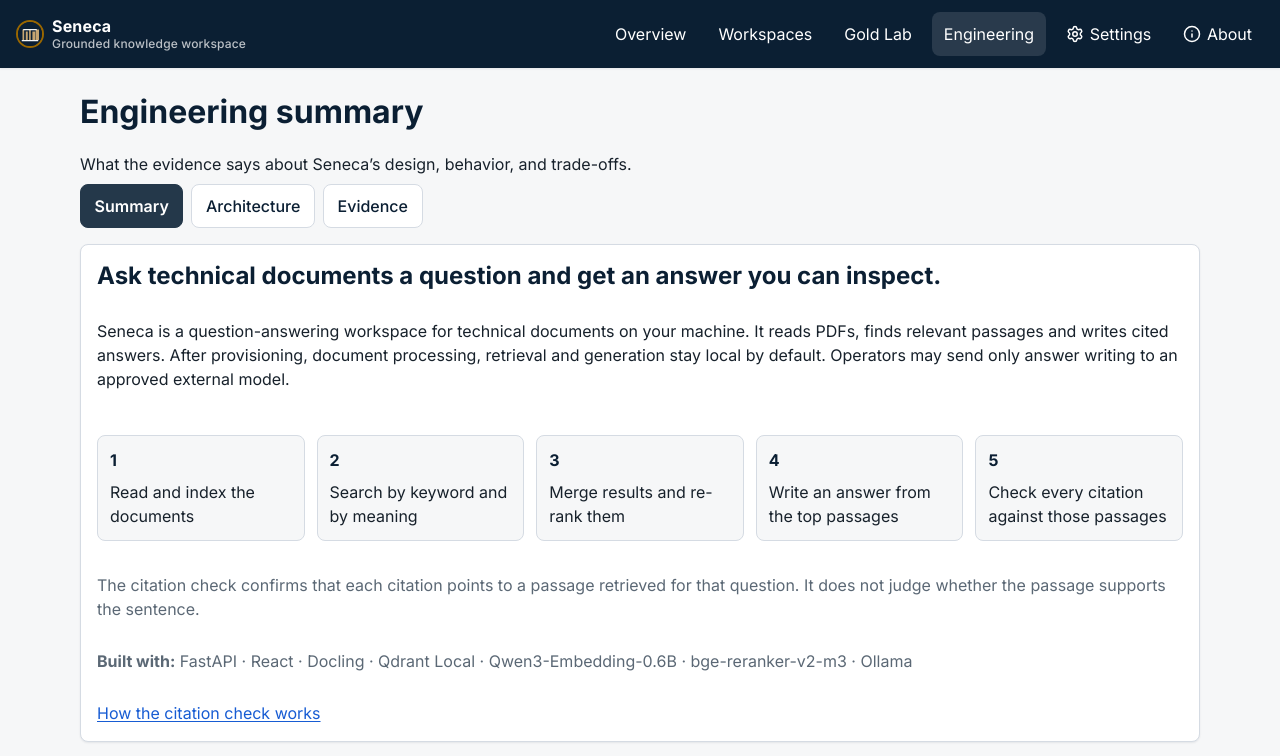
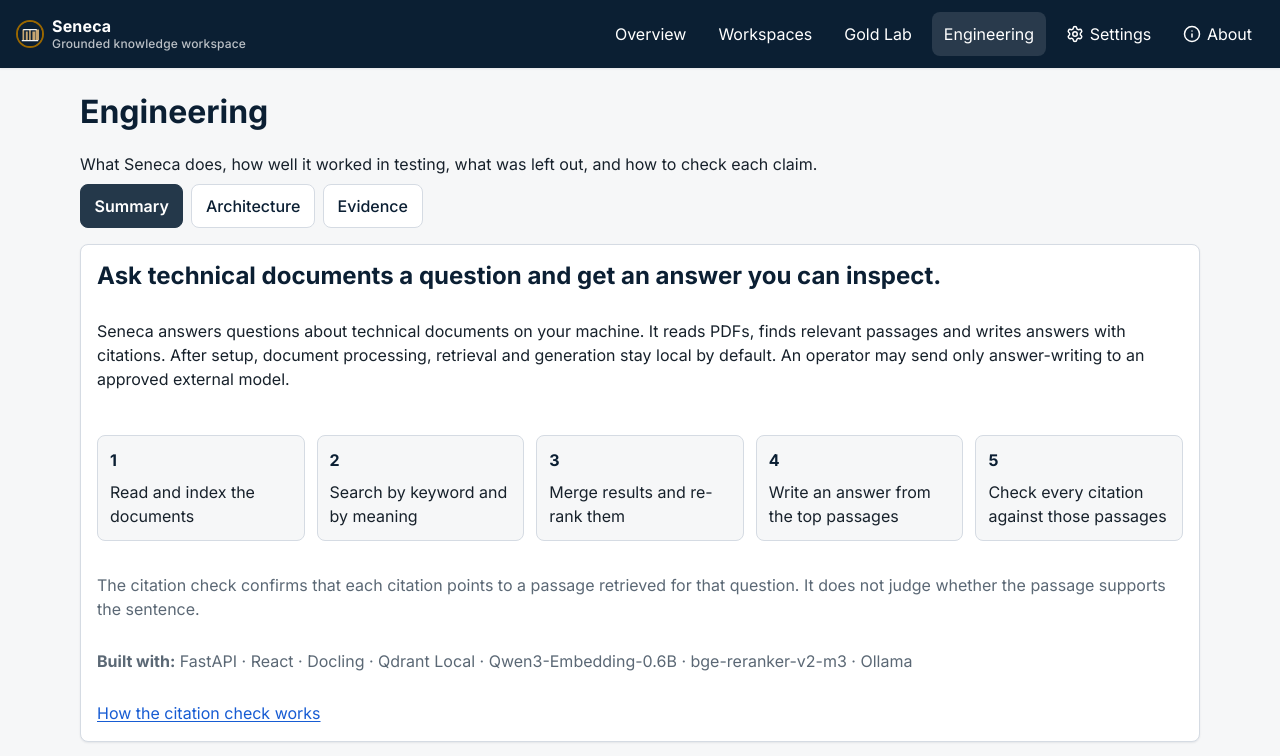
Before and after one commit to cschrupp/offline-rag, a React (Vite) app in the folder ui/: page /engineering/summary in a window 1280 px wide. Shown: the top 756 px of the page. Built offline with nearby package versions, Linux system fonts and the light colour scheme.

Commit message:
Refine 18D-R Engineering page header

```diff
--- a/ui/src/pages/EngineeringSummaryPage.tsx
+++ b/ui/src/pages/EngineeringSummaryPage.tsx
@@ -85,11 +85,11 @@ export function EngineeringSummaryPage() {
           <Card className="stack" id="what-seneca-does">
             <h2>Ask technical documents a question and get an answer you can inspect.</h2>
             <p>
-              Seneca is a question-answering workspace for technical documents on
-              your machine. It reads PDFs, finds relevant passages and writes cited
-              answers. After provisioning, document processing, retrieval and
-              generation stay local by default. Operators may send only answer
-              writing to an approved external model.
+              Seneca answers questions about technical documents on your machine.
+              It reads PDFs, finds relevant passages and writes answers with
+              citations. After setup, document processing, retrieval and
+              generation stay local by default. An operator may send only
+              answer-writing to an approved external model.
             </p>
             <ol className="engineering-summary-process" aria-label="How a grounded answer is produced">
               <li>Read and index the documents</li>
@@ -301,8 +301,8 @@ export function EngineeringSummaryPage() {
               The numbers above are read from a versioned evidence file rather
               than typed into the page. For each result, the Evidence page shows
               the test set, exact stored value and source file with its checksum.
-              If the evidence file is missing or invalid, the Summary shows an
-              error instead of substituting numbers.
+              Missing or invalid evidence produces an error, never substituted
+              numbers.
             </p>
             <div className="row">
               <Button to="/engineering/evidence" variant="primary">Inspect the evidence</Button>
@@ -317,8 +317,11 @@ export function EngineeringSummaryPage() {
   return (
     <div className="stack engineering-page">
       <header className="stack engineering-page-header" style={{ gap: "0.5rem" }}>
-        <h1>Engineering summary</h1>
-        <p style={{ margin: 0 }}>What the evidence says about Seneca’s design, behavior, and trade-offs.</p>
+        <h1>Engineering</h1>
+        <p style={{ margin: 0 }}>
+          What Seneca does, how well it worked in testing, what was left out, and
+          how to check each claim.
+        </p>
         <EngineeringNav />
       </header>
       {content}
```
Also changed, not shown: 2 other files (tests, documents, lock files or other folders).
